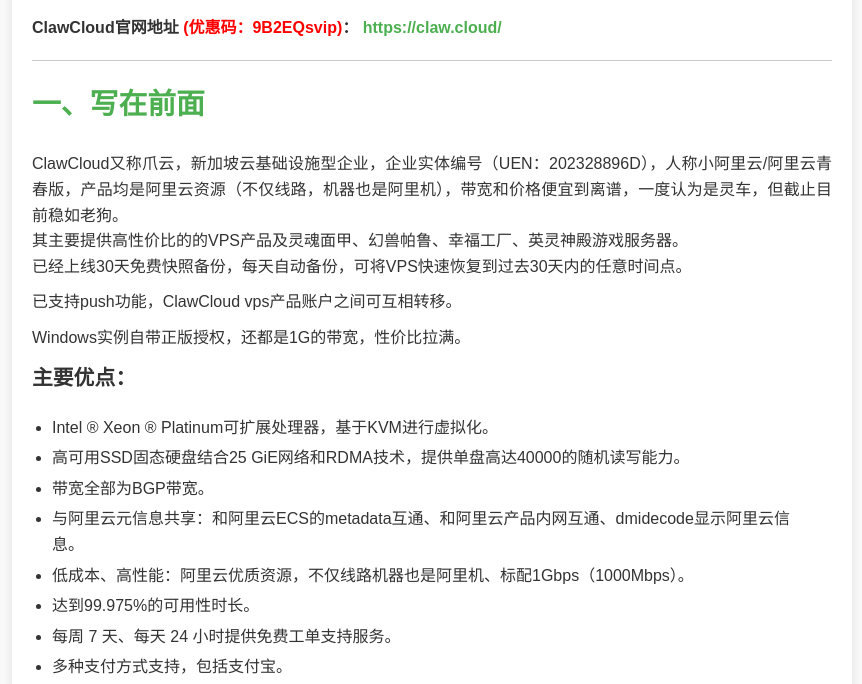
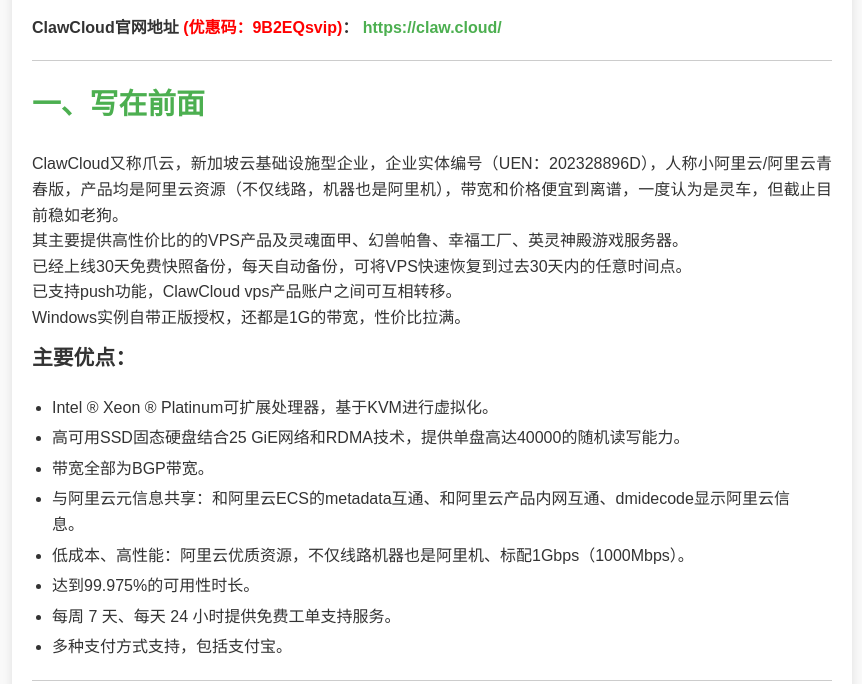
Before and after one commit to KH9CQ/ClawDiscount, a plain HTML site: page index.html in a window 1280 px wide. Shown: the part 116-800 px from the top of the page, without its empty margins (208-1070 px from the left). Drawn offline with Linux system fonts and the light colour scheme.

Commit message:
Update index.html

```diff
--- a/index.html
+++ b/index.html
@@ -105,8 +105,8 @@
         <h2>一、写在前面</h2>
         <p>ClawCloud又称爪云，新加坡云基础设施型企业，企业实体编号（UEN：202328896D），人称小阿里云/阿里云青春版，产品均是阿里云资源（不仅线路，机器也是阿里机），带宽和价格便宜到离谱，一度认为是灵车，但截止目前稳如老狗。<br>
         其主要提供高性价比的的VPS产品及灵魂面甲、幻兽帕鲁、幸福工厂、英灵神殿游戏服务器。<br>
-        已经上线30天免费快照备份，每天自动备份，可将VPS快速恢复到过去30天内的任意时间点。</p>
-        已支持push功能，ClawCloud vps产品账户之间可互相转移。</p>
+        已经上线30天免费快照备份，每天自动备份，可将VPS快速恢复到过去30天内的任意时间点。<br>
+        已支持push功能，ClawCloud vps产品账户之间可互相转移。<br>
         Windows实例自带正版授权，还都是1G的带宽，性价比拉满。</p>
 
         <h3 class="sub-title">主要优点：</h3>
```
